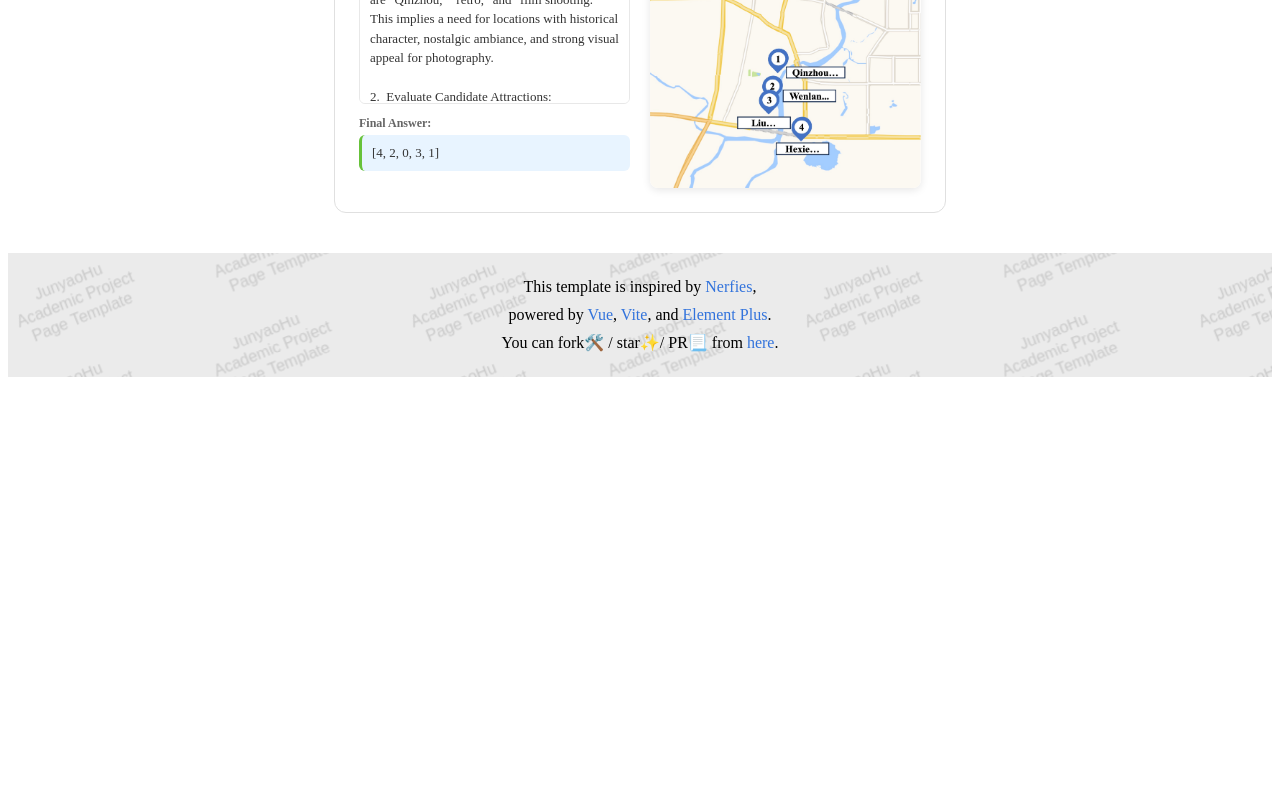
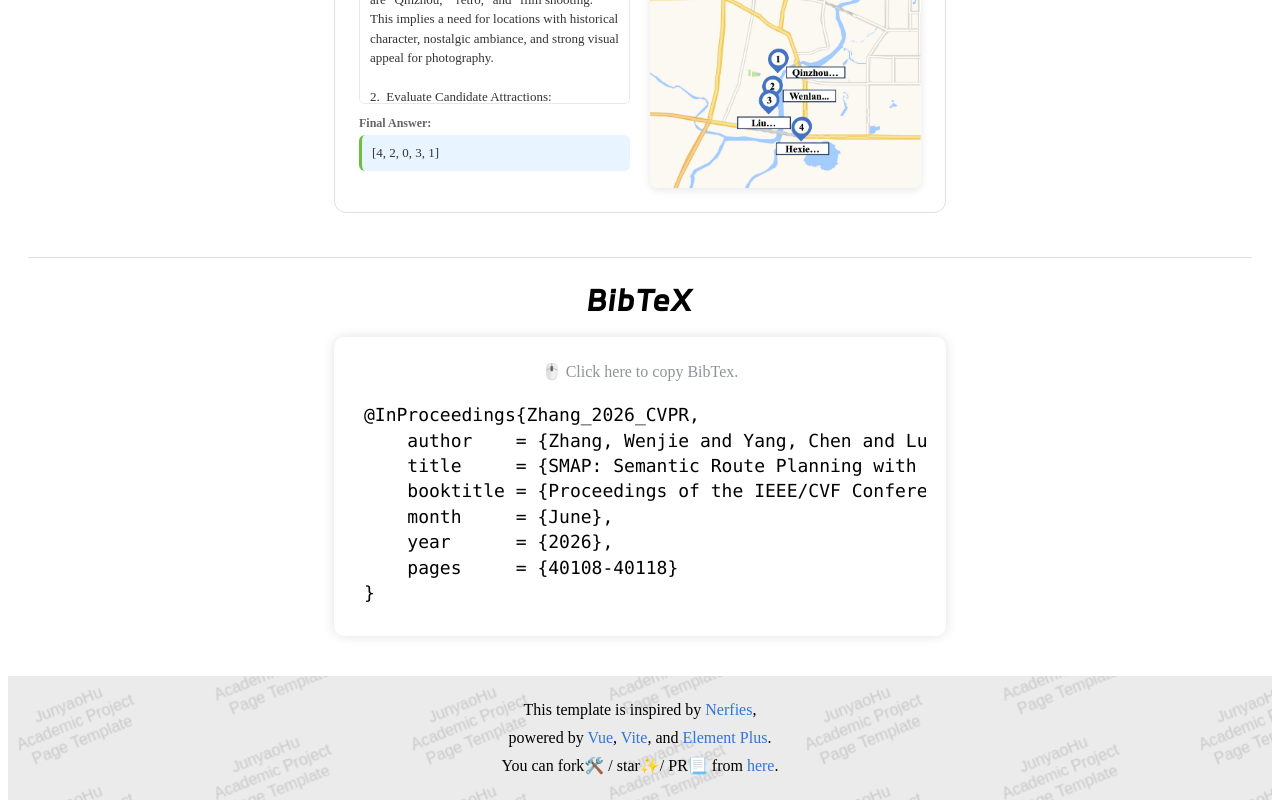
Before and after one commit to amap-mobility-intelligence/SMAP, a Vue app: page / in a window 1280 px wide. Shown: the part 4685-5485 px from the top of the page. Before the commit the page ends 5062 px from the top, so only its background shows below. Built offline with nearby package versions, Linux system fonts and the light colour scheme.

Commit message:
add bibtex

```diff
--- a/src/components/Main.vue
+++ b/src/components/Main.vue
@@ -51,4 +51,5 @@
   <Dataset/>
   <Table/>
   <StudyCase/>
+  <BibTeX/>
 </template>
--- a/src/components/sections/BibTeX.vue
+++ b/src/components/sections/BibTeX.vue
@@ -3,11 +3,13 @@
   data() {
     return {
       bibtex: [
-        "@article{junyaohu2023template,",
-        "    title={Academic Project Page Template Vue},",
-        "    author={Hu, Junyao},",
-        "    journal={GitHub},",
-        "    year={2023}",
+        "@InProceedings{Zhang_2026_CVPR,",
+        "    author    = {Zhang, Wenjie and Yang, Chen and Lu, Xin and Wang, Zhen and Liu, Yue and Xi, Bobo and Zhang, Pengbo},",
+        "    title     = {SMAP: Semantic Route Planning with Map-Grounded Multimodal Alignment},",
+        "    booktitle = {Proceedings of the IEEE/CVF Conference on Computer Vision and Pattern Recognition (CVPR)},",
+        "    month     = {June},",
+        "    year      = {2026},",
+        "    pages     = {40108-40118}",
         "}",
       ],
     }
```
